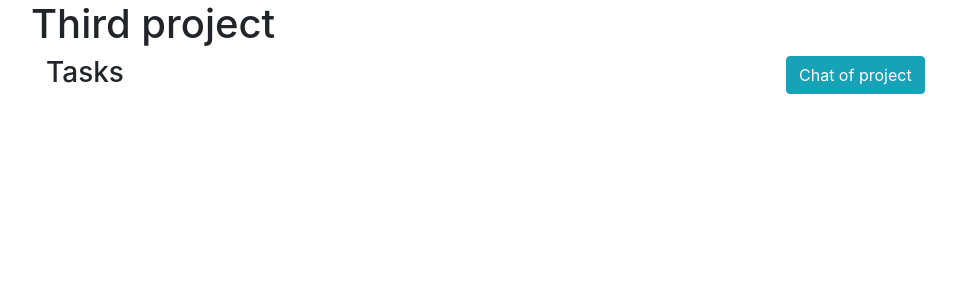
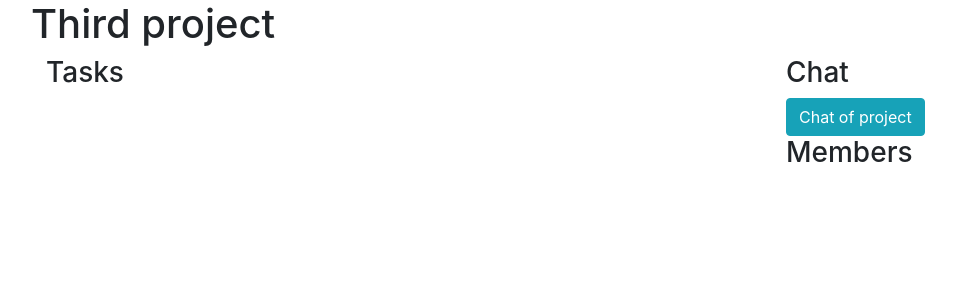
Before and after one commit to Zet992/Flask_TODO, a Flask app: a page that uses templates/project.html in a window 1280 px wide. Shown: the part 56-356 px from the top of the page, without its empty margins (54-1010 px from the left). Run offline with Flask 2, Linux system fonts and the light colour scheme; data comes from the database, SQL or seed files in the repository; some libraries are stand-ins or nearby versions.

Commit message:
add view members on project page

```diff
--- a/templates/project.html
+++ b/templates/project.html
@@ -39,9 +39,11 @@
     {% endfor %}
 </div>
 <div class="col-4">
+    <h3>Chat</h3>
     <a class="btn btn-info"
        href="/users/{{ project.leader.slug }}/projects/{{ project.slug }}/chat">Chat of project</a>
     {% for message in project.messages %}
+    {% if loop.index0 < 3 %}
     <div class="card">
         <div class="card-body">
             <h5 class="card-title">{{ message.author.name }}</h5>
@@ -57,6 +59,11 @@
             <p class="card-text">{{ message.body }}</p>
         </div>
     </div>
+    {% endif %}
+    {% endfor %}
+    <h3>Members</h3>
+    {% for member in project.members %}
+    <a href="/users/{{ member.slug }}">{{ member.name }}</a>
     {% endfor %}
 </div>
 </div>
```
